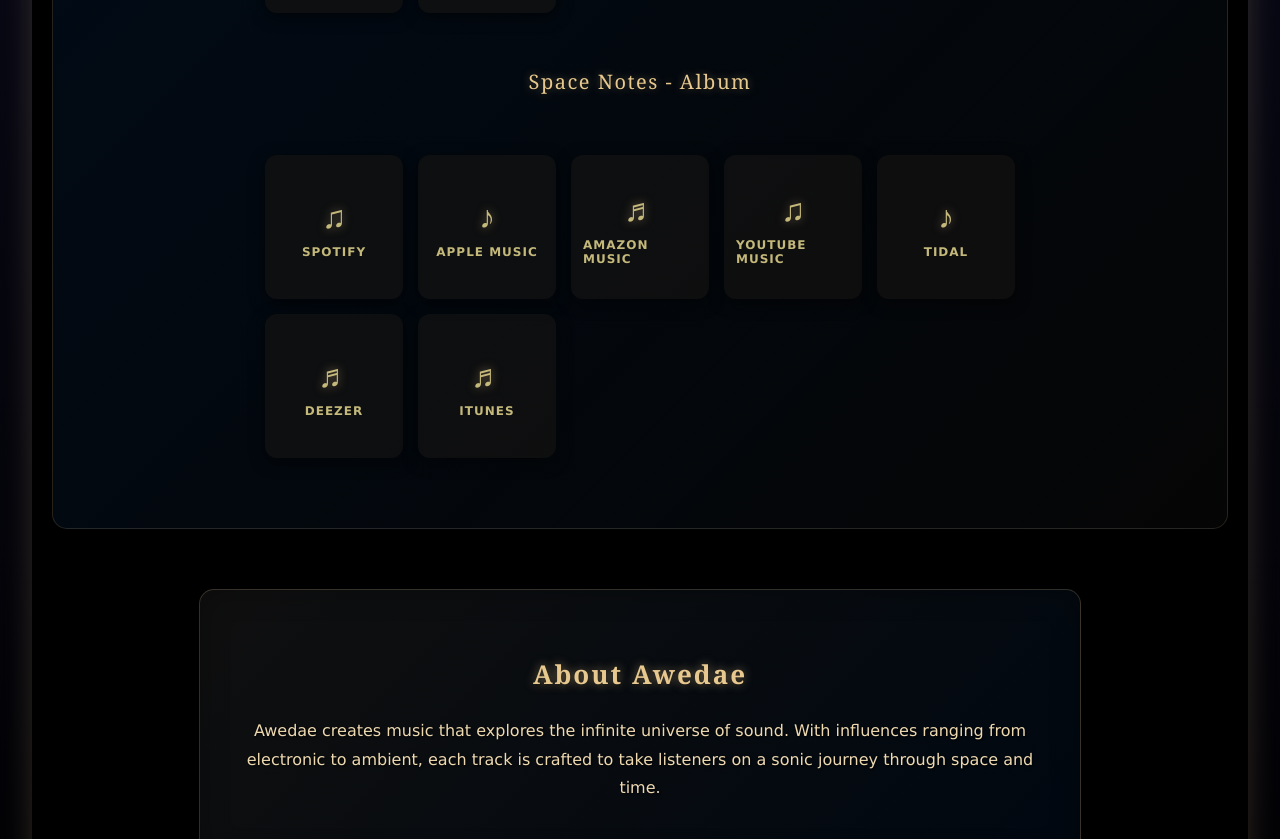
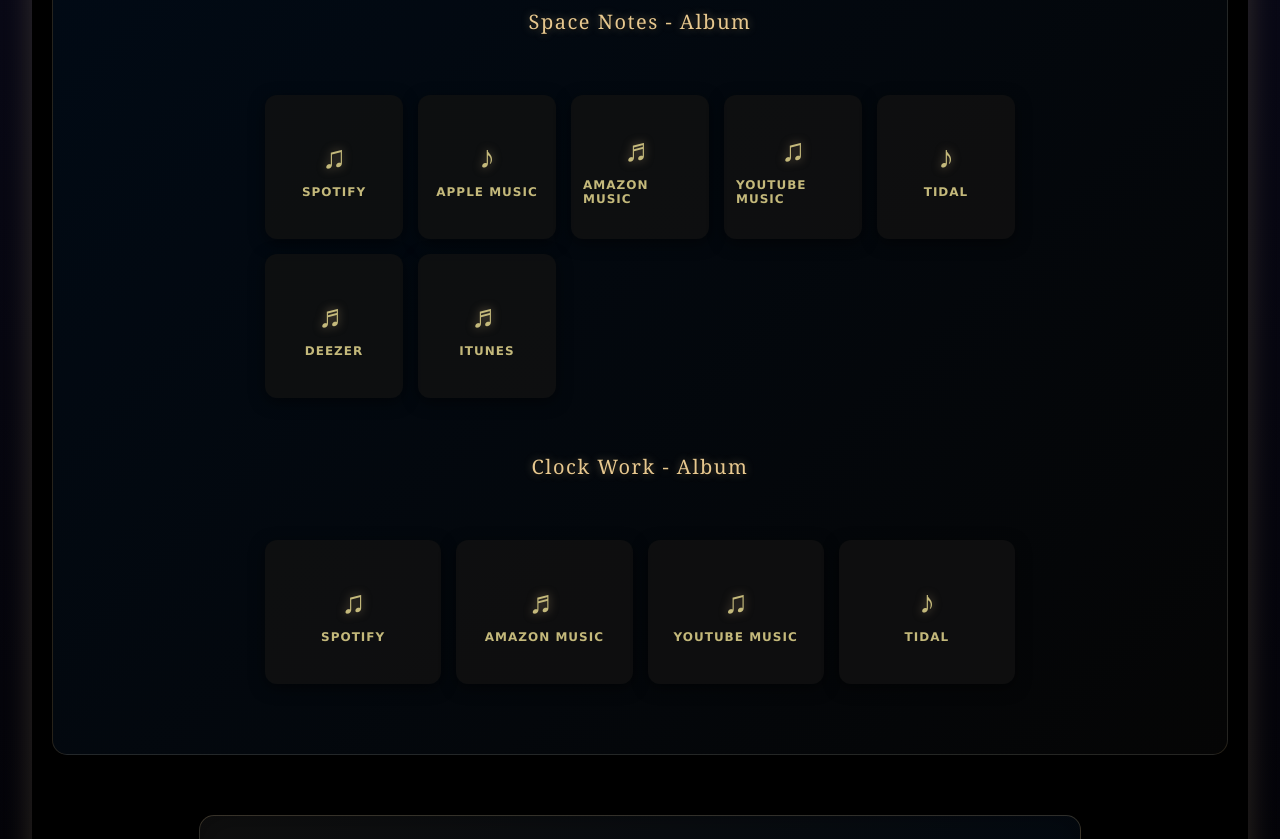
Before and after one commit to StarsInDust/I-Snuck-A-Book, a plain HTML site: page Music-Awedae.html in a window 1280 px wide. Shown: the part 1961-2800 px from the top of the page. Drawn offline with Linux system fonts and the light colour scheme.

```diff
--- a/Music-Awedae.html
+++ b/Music-Awedae.html
@@ -63,6 +63,18 @@
                     </div>
                     <div class="album-info">
                         <h2>Space Notes</h2>
+                        <p class="artist-name">Awedae</p>
+                        <p class="release-info">Album • 2026</p>
+                    </div>
+                </div>
+
+
+                <div class="album-card">
+                    <div class="album-cover">
+                        <img src="Images/Music/Clock-Work.jpg" alt="Clock Work by Awedae" />
+                    </div>
+                    <div class="album-info">
+                        <h2>Clock Work</h2>
                         <p class="artist-name">Awedae</p>
                         <p class="release-info">Album • 2026</p>
                     </div>
@@ -160,6 +172,65 @@
                     </div>
                 </div>
 
+                                <!-- Clock Work Album Links -->
+                <div class="release-platforms-section">
+                    <h4 class="release-platform-title">Clock Work - Album</h4>
+                    <div class="platform-grid compact">
+
+                        <a href="https://open.spotify.com/album/27dqjtx3CBKD0gEMt95C9U" class="platform-link spotify" target="_blank" rel="noopener noreferrer">
+                            <div class="platform-icon">&#9835;</div>
+                            <span>Spotify</span>
+                        </a>
+
+                        <!--
+
+                        <a href="#" class="platform-link apple-music" target="_blank" rel="noopener noreferrer">
+                            <div class="platform-icon">&#9834;</div>
+                            <span>Apple Music</span>
+                        </a>
+                        -->
+
+                        <a href="https://music.amazon.com/albums/B0HRDD9J83?ref=dm_sh_WOcQn08tr3LUs99j0sdLZ03sf" class="platform-link amazon-music" target="_blank" rel="noopener noreferrer">
+                            <div class="platform-icon">&#9836;</div>
+                            <span>Amazon Music</span>
+                        </a>
+
+                        <a href=" https://music.youtube.com/playlist?list=OLAK5uy_mH_5Ggtj5C9v9-ZztLSzije_FVhIqCtfI&si=0_dDpIJh3XbZaKUQ" class="platform-link youtube-music" target="_blank" rel="noopener noreferrer">
+                            <div class="platform-icon">&#9835;</div>
+                            <span>YouTube Music</span>
+                        </a>
+
+                        <a href="https://tidal.com/album/578251117" class="platform-link tidal" target="_blank" rel="noopener noreferrer">
+                            <div class="platform-icon">&#9834;</div>
+                            <span>Tidal</span>
+                        </a>
+
+                        <!--
+
+                        <a href="#" class="platform-link deezer" target="_blank" rel="noopener noreferrer">
+                            <div class="platform-icon">&#9836;</div>
+                            <span>Deezer</span>
+                        </a>
+
+                        <a href="#" class="platform-link deezer" target="_blank" rel="noopener noreferrer">
+                            <div class="platform-icon">&#9836;</div>
+                            <span>Itunes</span>
+                        </a>
+
+                        -->
+                    </div>
+                </div>
+
+
+
+
+
+
+
+
+
+
+
                 <p class="coming-soon-note">
                      <!-- &#9733; Links will be updated as releases go live &#9733;-->
                 </p>
```
Also changed, not shown: Images/Music/Clock-Work.jpg (added).
